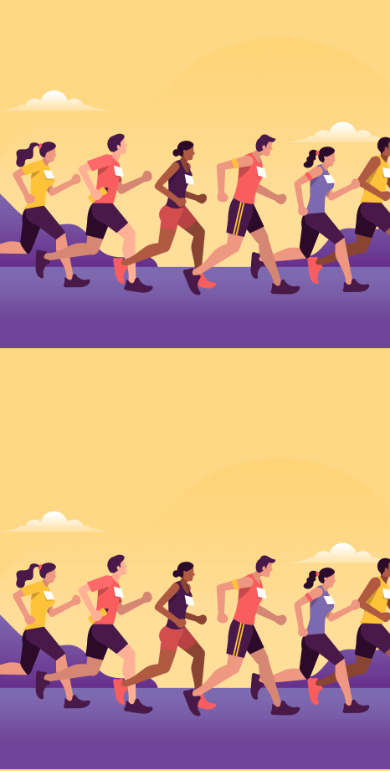
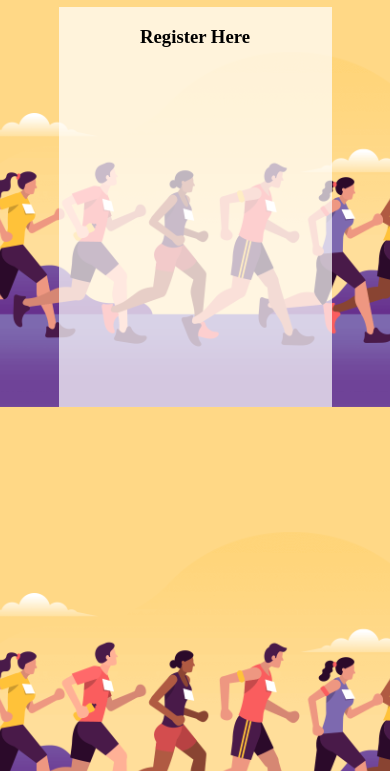
Before and after one commit to honeyonsys/10kmarathon, a plain HTML site: page index.html in a window 390 px wide. Shown: the part 73-844 px from the top of the page. Drawn offline with Linux system fonts and the light colour scheme.

Commit message:
added some styles

```diff
--- a/index.html
+++ b/index.html
@@ -8,12 +8,19 @@
 body{margin:0px; background-color: #FFD886; background-image: url("marathon-slider-bg-copy.png"); background-position: center; background-size:cover;}
 .main {width: 100%; height:auto; float: left;}
 .topHeader{width:100%; height: auto; min-height: 400px; text-align: center;}
+.contentArea{width:70%; height:auto; min-height: 400px; float: left; margin-left:15%; background-color: rgba(255, 255, 255, 0.7); text-align: center;}
+@media screen(max-width: 750px) {
+    .contentArea{width: 80%; margin-left:10%;}
+}
 </style>
 </head>
 <body>
 <div class="main">
     <div class="topHeader">
         <div class="websiteTitle"><h1>10kMarathon</h1></div>
+        <div class="contentArea">
+            <h3>Register Here</h3>
+        </div>
     </div>
 </div>
 
```
